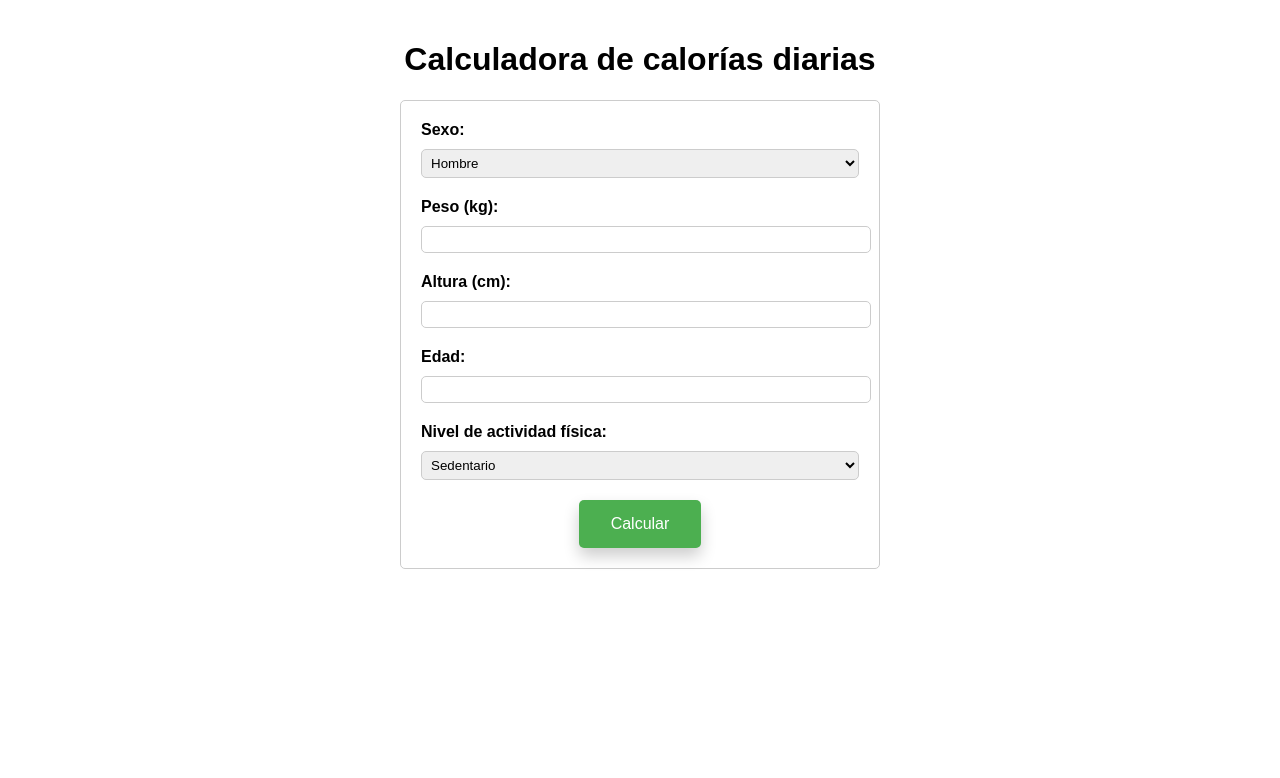
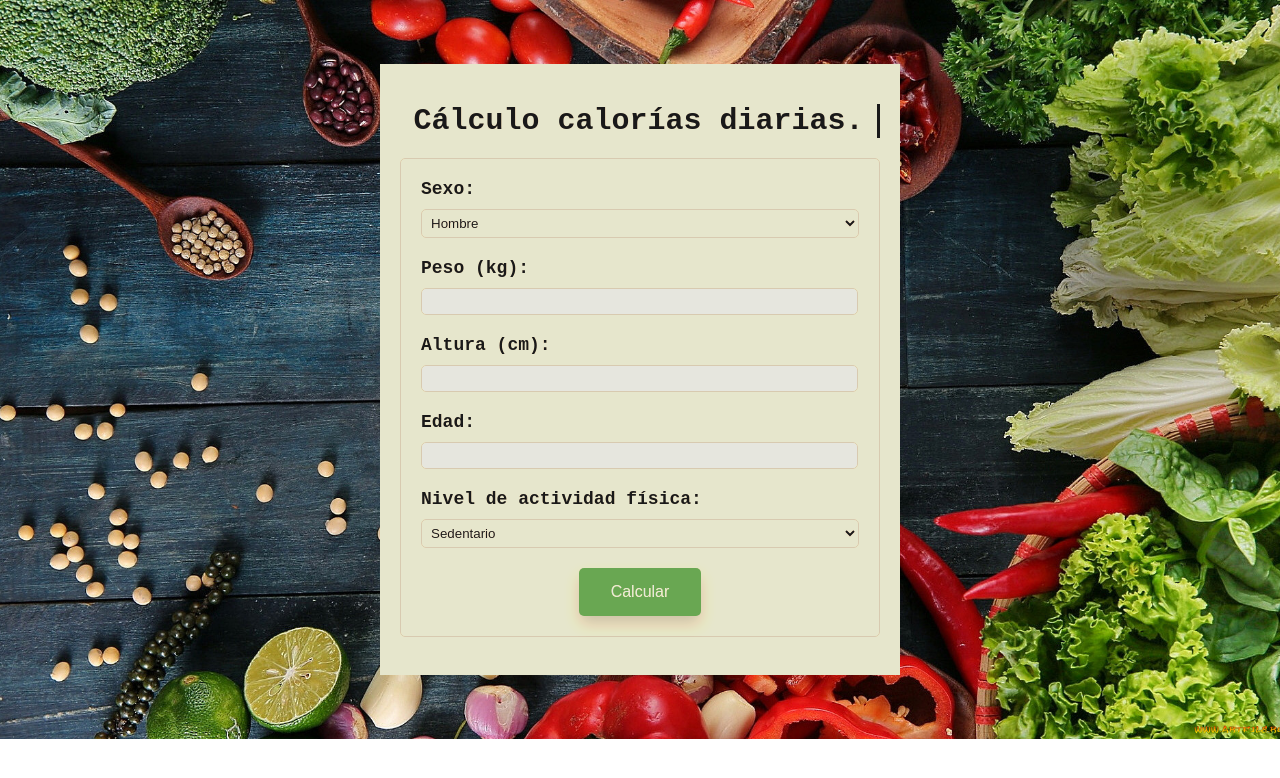
Before and after one commit to Robert96Bustos/CalculadoraCalorias, a plain HTML site: page index.html in a window 1280 px wide. Drawn offline with Linux system fonts and the light colour scheme.

Commit message:
Add files via upload
Cambios de estilos

```diff
--- a/css/style.css
+++ b/css/style.css
@@ -1,12 +1,18 @@
 body {
-    font-family: Arial, sans-serif;
+    font-family: "Courier New", Courier, monospace;
     margin: 0;
     padding: 0;
+    background-image: url('/img/background.jpg');
+    background-size: cover;
+    background-position: center;
+    background-repeat: no-repeat;
+    filter: sepia(0.4) saturate(1.5) contrast(0.8);
 }
 
 .container {
+    background-color: #edf3ee;
     max-width: 480px;
-    margin: 0 auto;
+    margin: 5% auto;
     padding: 20px;
 }
 
@@ -25,6 +31,7 @@ form label {
     display: block;
     margin-bottom: 10px;
     font-weight: bold;
+    font-size: 18px;
 }
 
 form select {
@@ -39,8 +46,9 @@ form input[type="number"] {
     padding: 5px;
     border-radius: 5px;
     border: 1px solid #ccc;
-    width: 100%;
+    width: 97%;
     margin-bottom: 20px;
+    font-family: "Courier New", Courier, monospace;
 }
 
 
@@ -84,3 +92,20 @@ button {
 button:hover {
     background-color: #3e8e41;
 }
+
+.typewriter {
+    animation: typing 3s steps(30, end);
+    white-space: nowrap;
+    overflow: hidden;
+    font-size: 30px;
+    border-right: 3px solid black;
+}
+
+@keyframes typing {
+    from {
+        width: 0;
+    }
+    to {
+        width: 100%;
+    }
+}
--- a/index.html
+++ b/index.html
@@ -10,9 +10,8 @@
 </head>
 
 <body>
-
     <div class="container">
-        <h1>Calculadora de calorías diarias</h1>
+        <h1 class="typewriter">Cálculo calorías diarias.</h1>
         <form>
             <!-- <div class="form-group">
                 <label for="objetivo">Objetivo:</label>
```
Also changed, not shown: img/background.jpg (added).
